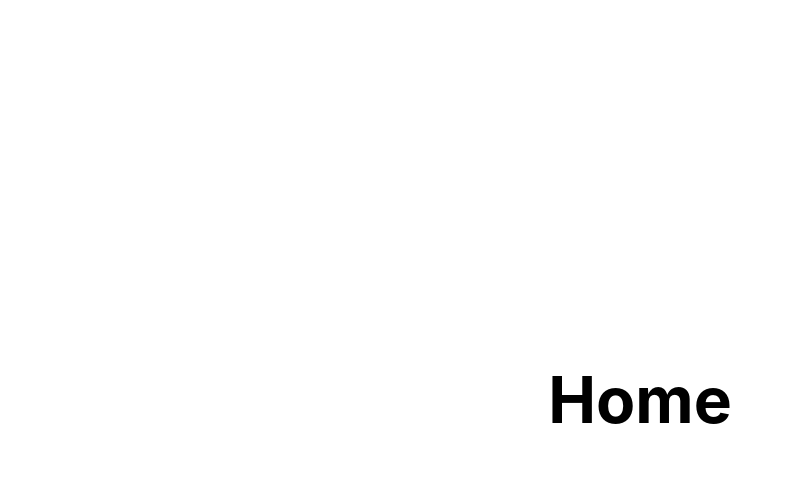
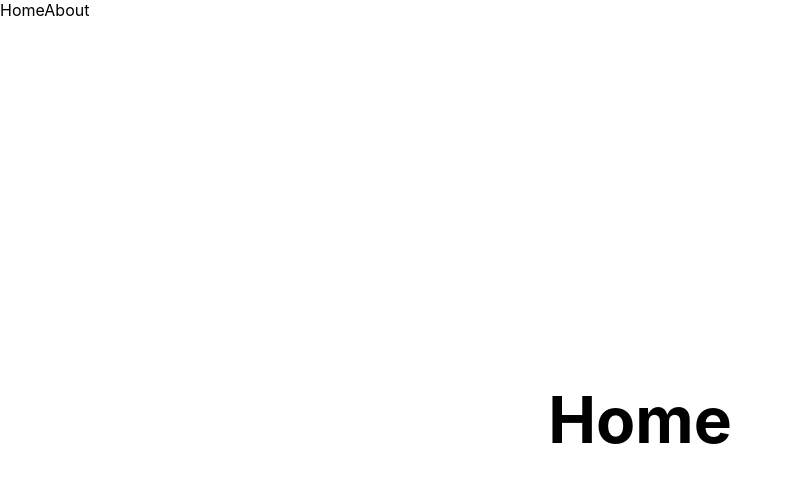
Before and after one commit to teerasej/nextflow-nextjs-route, a Next.js app: page / in a window 1280 px wide. Shown: the top 482 px of the page, without its empty margins (0-792 px from the left). Built offline with nearby package versions, Linux system fonts and the light colour scheme.

Commit message:
create menu and apply to app layout

```diff
--- /dev/null
+++ b/components/main-layout.tsx
@@ -0,0 +1,19 @@
+import { NextComponentType } from "next";
+import Link from "next/link";
+
+
+const MainLayout: NextComponentType = ({children}) => {
+    return (
+        <div>
+            <Link href="/">
+                <a>Home</a>
+            </Link>
+            <Link href="/about">
+                <a>About</a>
+            </Link>
+            {children}
+        </div>
+    )
+}
+
+export default MainLayout
--- a/pages/_app.tsx
+++ b/pages/_app.tsx
@@ -1,8 +1,14 @@
 import '../styles/globals.css'
 import type { AppProps } from 'next/app'
+import MainLayout from '../components/main-layout'
+
 
 function MyApp({ Component, pageProps }: AppProps) {
-  return <Component {...pageProps} />
+  return (
+    <MainLayout>
+      <Component {...pageProps} />
+    </MainLayout>
+  )
 }
 
 export default MyApp
```
